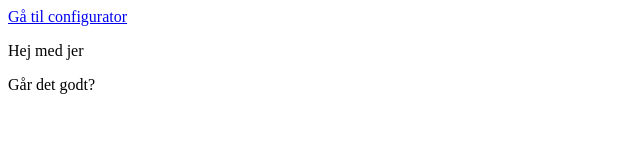
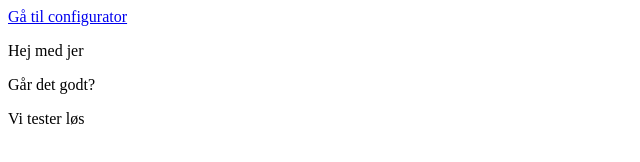
Before and after one commit to soph8111/bike-configurator, a plain HTML site: page index.html in a window 1280 px wide. Shown: the full height of the page, 0-640 px from the left. Drawn offline with Linux system fonts and the light colour scheme.

Commit message:
mere test

```diff
--- a/index.html
+++ b/index.html
@@ -12,6 +12,7 @@
     <a href="./configurator.html">Gå til configurator</a>
 <p>Hej med jer</p>
 <p>Går det godt?</p>
+<p>Vi tester løs</p>
 
     <script src="script.js"></script>
 </body>
```
